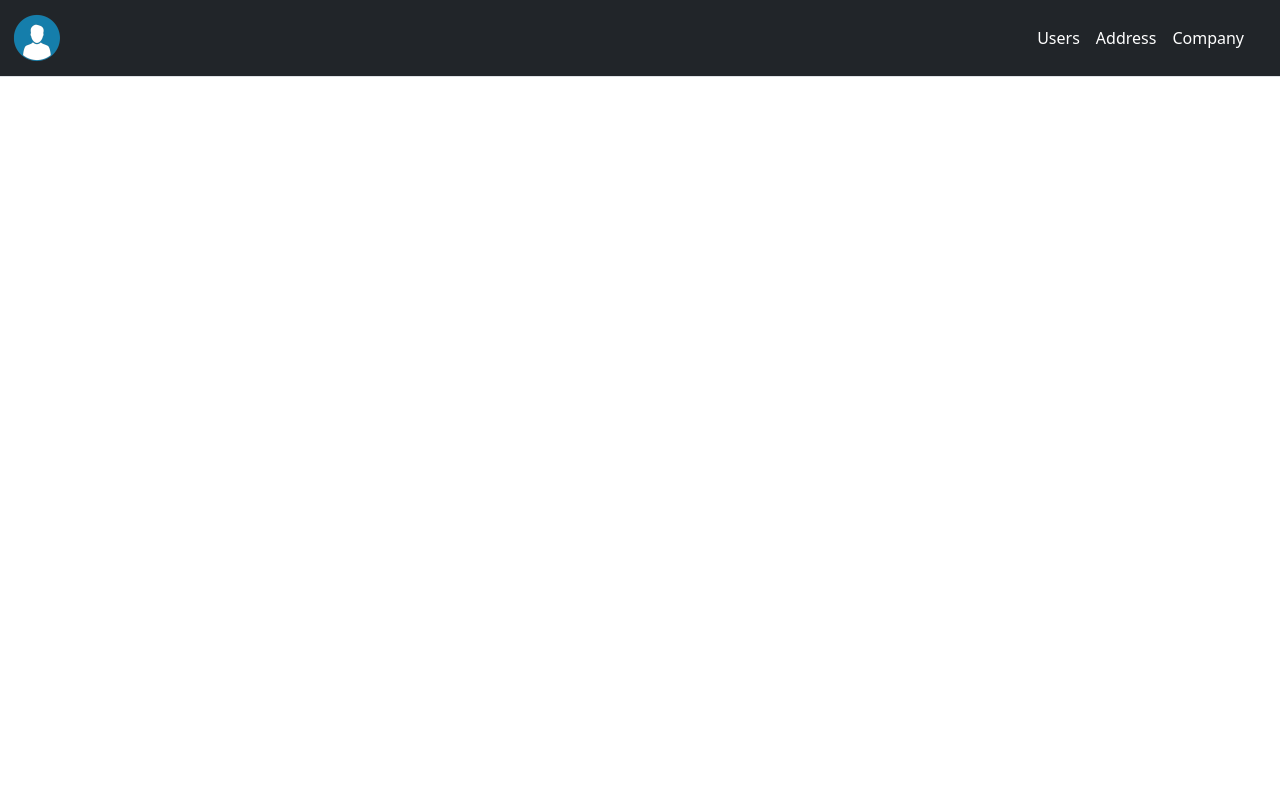
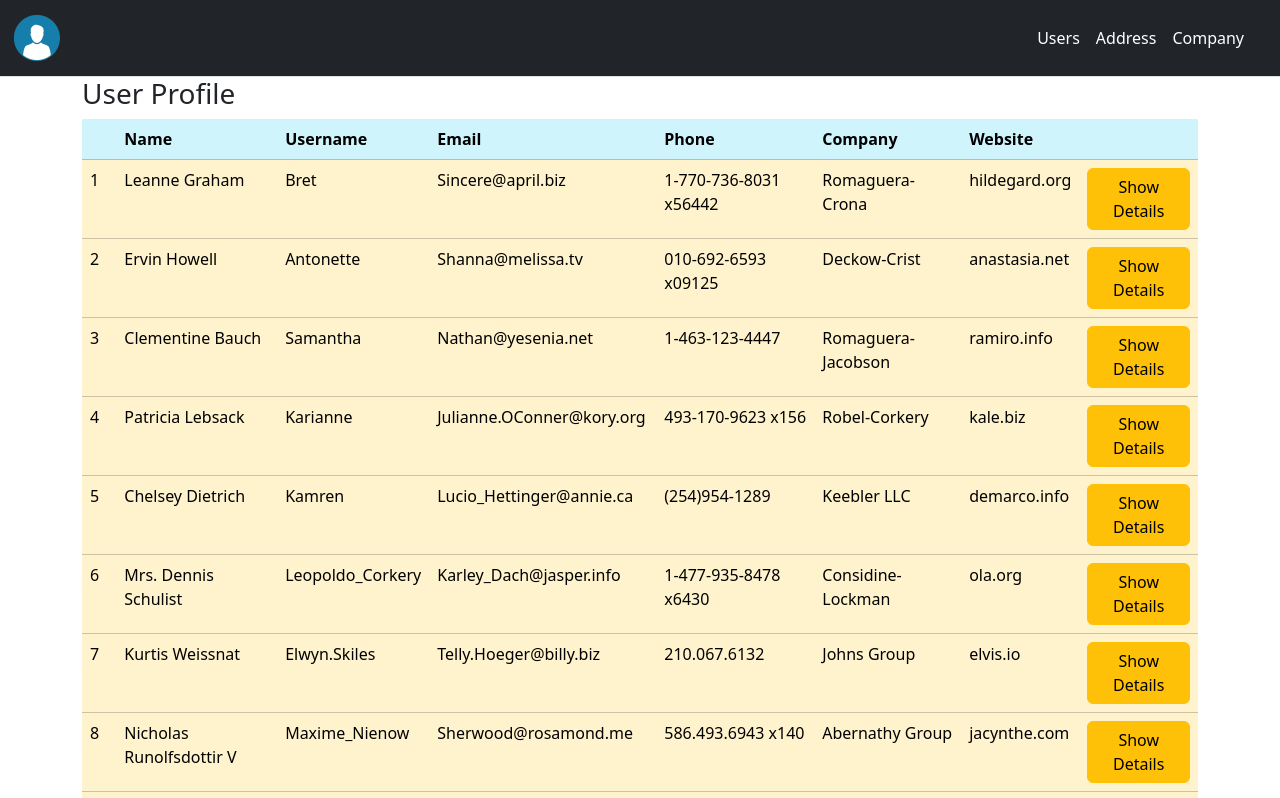
Before and after one commit to Renetta/Ideal_Solutions_Task1, an Angular app in the folder UserProfile/: page /users in a window 1280 px wide. Before the commit this address led to /. Shown: the top 798 px of the page. Built offline with nearby package versions, Linux system fonts and the light colour scheme.

Commit message:
Showing Users list in the Users tab

```diff
--- a/UserProfile/src/app/app-routing.module.ts
+++ b/UserProfile/src/app/app-routing.module.ts
@@ -5,9 +5,9 @@
 import { CompanyComponent } from './components/company/company.component';
 
 const routes: Routes = [
-  { path: "", pathMatch: "full", redirectTo: "/user"},
-  { path: "user", component: UserprofileComponent},
-  { path: "user/:id", component: UserprofileComponent},
+  { path: "", pathMatch: "full", redirectTo: "/users"},
+  { path: "users", component: UserprofileComponent},
+  { path: "users/:id", component: UserprofileComponent},
   { path: 'address', component: AddressComponent},
   { path: 'company', component: CompanyComponent},
 ];
--- a/UserProfile/src/app/app.component.html
+++ b/UserProfile/src/app/app.component.html
@@ -1,3 +1,4 @@
+<app-navbar></app-navbar>
 <section>
-  <app-navbar></app-navbar>
+  <router-outlet></router-outlet>
 </section>
--- a/UserProfile/src/app/components/userprofile/userprofile.component.html
+++ b/UserProfile/src/app/components/userprofile/userprofile.component.html
@@ -1 +1,29 @@
-<p>userprofile works!</p>
+<div class="container">
+    <h3>User Profile</h3>
+    <table class="table table-info">
+        <thead>
+            <tr>
+                <th></th>
+                <th>Name</th>
+                <th>Username</th>
+                <th>Email</th>
+                <th>Phone</th>
+                <th>Company</th>
+                <th>Website</th>
+                <th></th>
+            </tr>
+        </thead>
+        <tbody>
+            <tr *ngFor="let user of users; let i = index;" class="table-warning">
+                <td>{{i + 1}}</td>
+                <td>{{user.name}}</td>
+                <td>{{user.username}}</td>
+                <td>{{user.email}}</td>
+                <td>{{user.phone}}</td>
+                <td>{{user.company.name}}</td>
+                <td>{{user.website}}</td>
+                <td><button class="btn btn-warning" routerLink="/user/{{user.id}}">Show Details</button></td>
+            </tr>
+        </tbody>
+    </table>
+</div>
--- a/UserProfile/src/app/components/userprofile/userprofile.component.ts
+++ b/UserProfile/src/app/components/userprofile/userprofile.component.ts
@@ -1,10 +1,24 @@
-import { Component } from '@angular/core';
+import { Component, OnInit } from '@angular/core';
+import { users } from 'src/app/modals/users';
+import { UsersService } from 'src/app/services/users.service';
 
 @Component({
   selector: 'app-userprofile',
   templateUrl: './userprofile.component.html',
   styleUrls: ['./userprofile.component.css']
 })
-export class UserprofileComponent {
+export class UserprofileComponent  implements OnInit{
+
+  constructor(private userService: UsersService) { }
+
+  users: users[] = [];
+
+  ngOnInit(): void {
+    this.userService.fetchUsers().subscribe((data) => {
+      this.users = data;
+      console.log(data);
+    })
+  }
+
 
 }
--- a/UserProfile/src/app/modals/user.ts
+++ b/UserProfile/src/app/modals/user.ts
@@ -1,4 +1,4 @@
 export class User {
-    id?: number;
-    name?: string;
+    id!: number;
+    name!: string;
 }
--- /dev/null
+++ b/UserProfile/src/assets/data.json
@@ -0,0 +1,232 @@
+[
+  {
+    "id": 1,
+    "name": "Leanne Graham",
+    "username": "Bret",
+    "email": "Sincere@april.biz",
+    "address": {
+      "street": "Kulas Light",
+      "suite": "Apt. 556",
+      "city": "Gwenborough",
+      "zipcode": "92998-3874",
+      "geo": {
+        "lat": "-37.3159",
+        "lng": "81.1496"
+      }
+    },
+    "phone": "1-770-736-8031 x56442",
+    "website": "hildegard.org",
+    "company": {
+      "name": "Romaguera-Crona",
+      "catchPhrase": "Multi-layered client-server neural-net",
+      "bs": "harness real-time e-markets"
+    }
+  },
+  {
+    "id": 2,
+    "name": "Ervin Howell",
+    "username": "Antonette",
+    "email": "Shanna@melissa.tv",
+    "address": {
+      "street": "Victor Plains",
+      "suite": "Suite 879",
+      "city": "Wisokyburgh",
+      "zipcode": "90566-7771",
+      "geo": {
+        "lat": "-43.9509",
+        "lng": "-34.4618"
+      }
+    },
+    "phone": "010-692-6593 x09125",
+    "website": "anastasia.net",
+    "company": {
+      "name": "Deckow-Crist",
+      "catchPhrase": "Proactive didactic contingency",
+      "bs": "synergize scalable supply-chains"
+    }
+  },
+  {
+    "id": 3,
+    "name": "Clementine Bauch",
+    "username": "Samantha",
+    "email": "Nathan@yesenia.net",
+    "address": {
+      "street": "Douglas Extension",
+      "suite": "Suite 847",
+      "city": "McKenziehaven",
+      "zipcode": "59590-4157",
+      "geo": {
+        "lat": "-68.6102",
+        "lng": "-47.0653"
+      }
+    },
+    "phone": "1-463-123-4447",
+    "website": "ramiro.info",
+    "company": {
+      "name": "Romaguera-Jacobson",
+      "catchPhrase": "Face to face bifurcated interface",
+      "bs": "e-enable strategic applications"
+    }
+  },
+  {
+    "id": 4,
+    "name": "Patricia Lebsack",
+    "username": "Karianne",
+    "email": "Julianne.OConner@kory.org",
+    "address": {
+      "street": "Hoeger Mall",
+      "suite": "Apt. 692",
+      "city": "South Elvis",
+      "zipcode": "53919-4257",
+      "geo": {
+        "lat": "29.4572",
+        "lng": "-164.2990"
+      }
+    },
+    "phone": "493-170-9623 x156",
+    "website": "kale.biz",
+    "company": {
+      "name": "Robel-Corkery",
+      "catchPhrase": "Multi-tiered zero tolerance productivity",
+      "bs": "transition cutting-edge web services"
+    }
+  },
+  {
+    "id": 5,
+    "name": "Chelsey Dietrich",
+    "username": "Kamren",
+    "email": "Lucio_Hettinger@annie.ca",
+    "address": {
+      "street": "Skiles Walks",
+      "suite": "Suite 351",
+      "city": "Roscoeview",
+      "zipcode": "33263",
+      "geo": {
+        "lat": "-31.8129",
+        "lng": "62.5342"
+      }
+    },
+    "phone": "(254)954-1289",
+    "website": "demarco.info",
+    "company": {
+      "name": "Keebler LLC",
+      "catchPhrase": "User-centric fault-tolerant solution",
+      "bs": "revolutionize end-to-end systems"
+    }
+  },
+  {
+    "id": 6,
+    "name": "Mrs. Dennis Schulist",
+    "username": "Leopoldo_Corkery",
+    "email": "Karley_Dach@jasper.info",
+    "address": {
+      "street": "Norberto Crossing",
+      "suite": "Apt. 950",
+      "city": "South Christy",
+      "zipcode": "23505-1337",
+      "geo": {
+        "lat": "-71.4197",
+        "lng": "71.7478"
+      }
+    },
+    "phone": "1-477-935-8478 x6430",
+    "website": "ola.org",
+    "company": {
+      "name": "Considine-Lockman",
+      "catchPhrase": "Synchronised bottom-line interface",
+      "bs": "e-enable innovative applications"
+    }
+  },
+  {
+    "id": 7,
+    "name": "Kurtis Weissnat",
+    "username": "Elwyn.Skiles",
+    "email": "Telly.Hoeger@billy.biz",
+    "address": {
+      "street": "Rex Trail",
+      "suite": "Suite 280",
+      "city": "Howemouth",
+      "zipcode": "58804-1099",
+      "geo": {
+        "lat": "24.8918",
+        "lng": "21.8984"
+      }
+    },
+    "phone": "210.067.6132",
+    "website": "elvis.io",
+    "company": {
+      "name": "Johns Group",
+      "catchPhrase": "Configurable multimedia task-force",
+      "bs": "generate enterprise e-tailers"
+    }
+  },
+  {
+    "id": 8,
+    "name": "Nicholas Runolfsdottir V",
+    "username": "Maxime_Nienow",
+    "email": "Sherwood@rosamond.me",
+    "address": {
+      "street": "Ellsworth Summit",
+      "suite": "Suite 729",
+      "city": "Aliyaview",
+      "zipcode": "45169",
+      "geo": {
+        "lat": "-14.3990",
+        "lng": "-120.7677"
+      }
+    },
+    "phone": "586.493.6943 x140",
+    "website": "jacynthe.com",
+    "company": {
+      "name": "Abernathy Group",
+      "catchPhrase": "Implemented secondary concept",
+      "bs": "e-enable extensible e-tailers"
+    }
+  },
+  {
+    "id": 9,
+    "name": "Glenna Reichert",
+    "username": "Delphine",
+    "email": "Chaim_McDermott@dana.io",
+    "address": {
+      "street": "Dayna Park",
+      "suite": "Suite 449",
+      "city": "Bartholomebury",
+      "zipcode": "76495-3109",
+      "geo": {
+        "lat": "24.6463",
+        "lng": "-168.8889"
+      }
+    },
+    "phone": "(775)976-6794 x41206",
+    "website": "conrad.com",
+    "company": {
+      "name": "Yost and Sons",
+      "catchPhrase": "Switchable contextually-based project",
+      "bs": "aggregate real-time technologies"
+    }
+  },
+  {
+    "id": 10,
+    "name": "Clementina DuBuque",
+    "username": "Moriah.Stanton",
+    "email": "Rey.Padberg@karina.biz",
+    "address": {
+      "street": "Kattie Turnpike",
+      "suite": "Suite 198",
+      "city": "Lebsackbury",
+      "zipcode": "31428-2261",
+      "geo": {
+        "lat": "-38.2386",
+        "lng": "57.2232"
+      }
+    },
+    "phone": "024-648-3804",
+    "website": "ambrose.net",
+    "company": {
+      "name": "Hoeger LLC",
+      "catchPhrase": "Centralized empowering task-force",
+      "bs": "target end-to-end models"
+    }
+  }
+]
--- a/UserProfile/src/styles.css
+++ b/UserProfile/src/styles.css
@@ -1 +1,4 @@
 /* You can add global styles to this file, and also import other style files */
+.margin-top-container {
+    margin-top: 100px;
+}
--- a/UserProfile/tsconfig.json
+++ b/UserProfile/tsconfig.json
@@ -5,7 +5,7 @@
     "baseUrl": "./",
     "outDir": "./dist/out-tsc",
     "forceConsistentCasingInFileNames": true,
-    "strict": true,
+    "strict": false,
     "noImplicitOverride": true,
     "noPropertyAccessFromIndexSignature": true,
     "noImplicitReturns": true,
```
Also changed, not shown: UserProfile/src/app/app.module.ts (+5 -2 lines).
